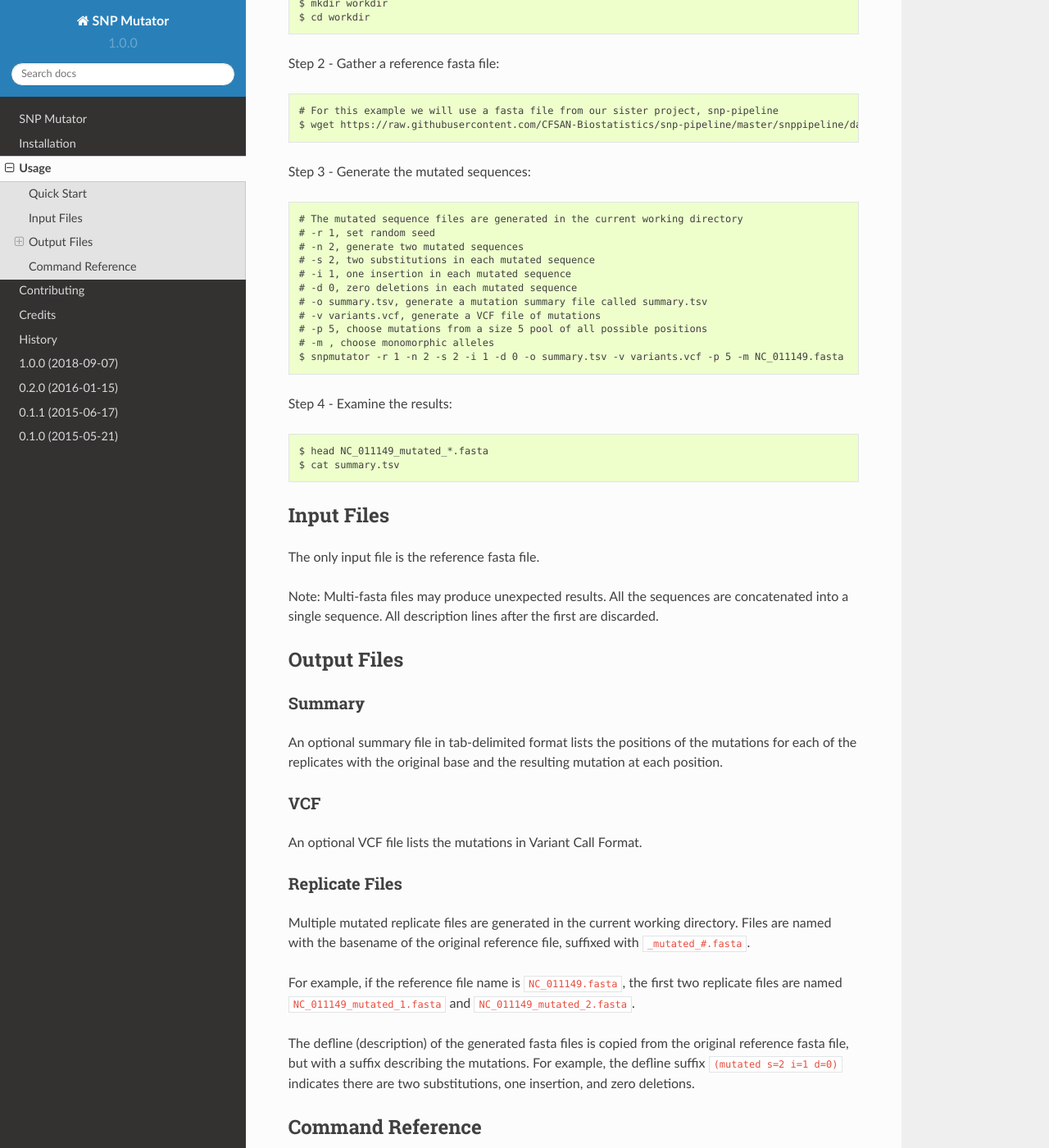
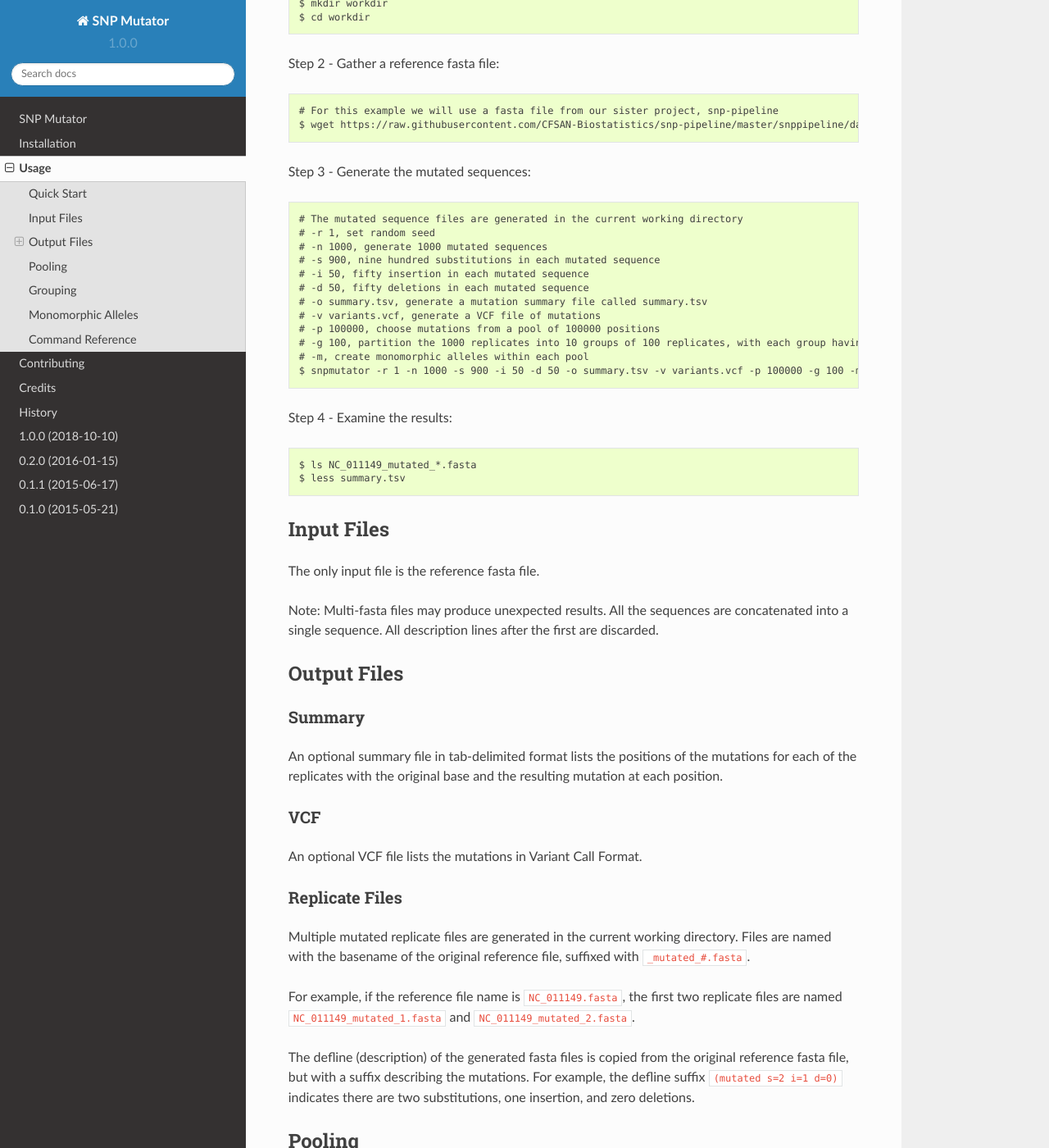
Before and after one commit to CFSAN-Biostatistics/snp-mutator, a Sphinx documentation site: the page built from docs/usage.rst, in a window 1280 px wide and 1400 px high, scrolled down 354 px. Shown: the whole window at 82% size. Built offline with Sphinx 7.4.7 and the Read the Docs theme 2.0.0, drawn with Linux system fonts in a browser that asks for light colours; some of the changed text lies outside the part shown.

Commit message:
Replicates can be partitioned into multiple groups with each group sharing a pool of eligible positions.

```diff
--- a/README.rst
+++ b/README.rst
@@ -34,7 +34,8 @@ Features
 * Reads a fasta file and generates any number of mutated fasta replicate files.
 * Mutations can be any number of single-base substitutions, insertions, and deletions at randomly
   chosen positions, uniformly distributed across the genome.
-* Mutations can be chosen from a subset of all possible positions.
+* Mutations can be chosen from a subset (pool) of all possible positions.
+* Replicates can be partitioned into multiple groups with each group sharing a pool of eligible positions.
 * Generates a summary file listing the original base and the mutation for all mutated positions.
 * Mutations can be either monomorphic or polymorphic.
 * VCF file generation.
--- a/docs/usage.rst
+++ b/docs/usage.rst
@@ -23,20 +23,21 @@ Step 3 - Generate the mutated sequences::
 
     # The mutated sequence files are generated in the current working directory
     # -r 1, set random seed
-    # -n 2, generate two mutated sequences
-    # -s 2, two substitutions in each mutated sequence
-    # -i 1, one insertion in each mutated sequence
-    # -d 0, zero deletions in each mutated sequence
+    # -n 1000, generate 1000 mutated sequences
+    # -s 900, nine hundred substitutions in each mutated sequence
+    # -i 50, fifty insertion in each mutated sequence
+    # -d 50, fifty deletions in each mutated sequence
     # -o summary.tsv, generate a mutation summary file called summary.tsv
     # -v variants.vcf, generate a VCF file of mutations
-    # -p 5, choose mutations from a size 5 pool of all possible positions
-    # -m , choose monomorphic alleles
-    $ snpmutator -r 1 -n 2 -s 2 -i 1 -d 0 -o summary.tsv -v variants.vcf -p 5 -m NC_011149.fasta
+    # -p 100000, choose mutations from a pool of 100000 positions
+    # -g 100, partition the 1000 replicates into 10 groups of 100 replicates, with each group having a separate pool of positions
+    # -m, create monomorphic alleles within each pool
+    $ snpmutator -r 1 -n 1000 -s 900 -i 50 -d 50 -o summary.tsv -v variants.vcf -p 100000 -g 100 -m NC_011149.fasta
 
 Step 4 - Examine the results::
 
-    $ head NC_011149_mutated_*.fasta
-    $ cat summary.tsv
+    $ ls NC_011149_mutated_*.fasta
+    $ less summary.tsv
 
 
 Input Files
@@ -71,15 +72,35 @@ The defline (description) of the generated fasta files is copied from the origin
 fasta file, but with a suffix describing the mutations.  For example, the defline suffix
 ``(mutated s=2 i=1 d=0)`` indicates there are two substitutions, one insertion, and zero deletions.
 
+Pooling
+-------
+The ``--pool`` option increases the likelihood of multiple replicates having mutations at the
+same positions by limiting the number of positions along the genome where mutations will be
+introduced.  The positions in the pool are choosen randomly and uniformly from the positions
+in the genome.
+
+Grouping
+--------
+The ``--group`` option partitions the replicates into groups with each group having a different pool
+of eligible positions.  This has the effect of creating more closely related replicates within
+groups and more distant replicates between groups.
+
+Monomorphic Alleles
+-------------------
+The ``--mono`` option ensures that when multiple replicates have a mutation at the same position,
+the mutation will be identical in each replicate.  However, when used with the ``--group`` option, the
+monomorphic mutations are only within the group.  Different groups of replicates may have polymorphic
+alleles with respect to other groups of replicates.
+
 
 Command Reference
 -----------------
 
 ::
 
-  usage: snpmutator [-h] [-o FILE] [-n INT] [-s INT] [-i INT] [-d INT]
-                       [-r INT] [-p INT] [-m] [-v FILE] [--version]
-                       input_fasta_file
+  usage: snpmutator [-h] [-o FILE] [-n INT] [-s INT] [-i INT] [-d INT] [-r INT]
+                    [-p INT] [-g INT] [-m] [-v FILE] [--version]
+                    input_fasta_file
 
   Generate mutated sequence files from a reference genome. Takes a fasta file
   and creates a specified number of randomly generated base substitutions,
@@ -107,6 +128,9 @@ Command Reference
                           reproducible. (default: None)
     -p INT, --pool INT    Choose variants from a pool of eligible positions of
                           the specified size (default: 0)
+    -g INT, --group INT   Group size. When greater than zero, this parameter
+                          chooses a new pool of positions for each group of
+                          replicates. (default: None)
     -m, --mono            Create monomorphic alleles (default: False)
     -v FILE, --vcf FILE   Output VCF file. (default: None)
     --version             show program's version number and exit
```
Also changed, not shown: HISTORY.rst (+8 -5 lines), 2 other files.
